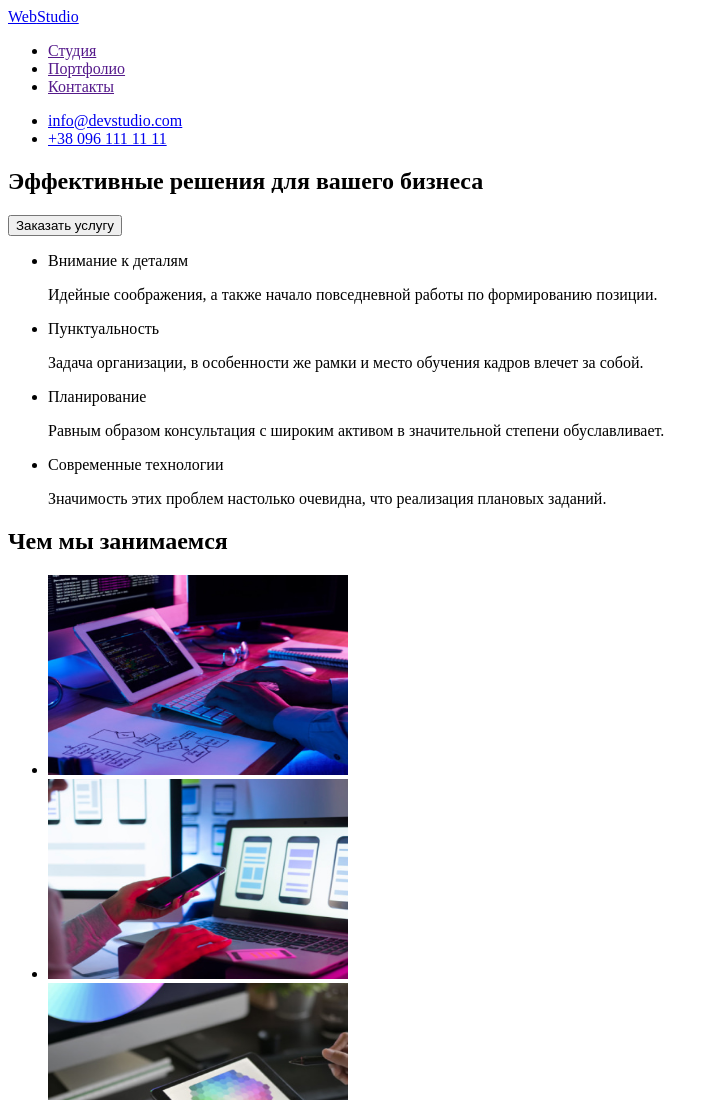
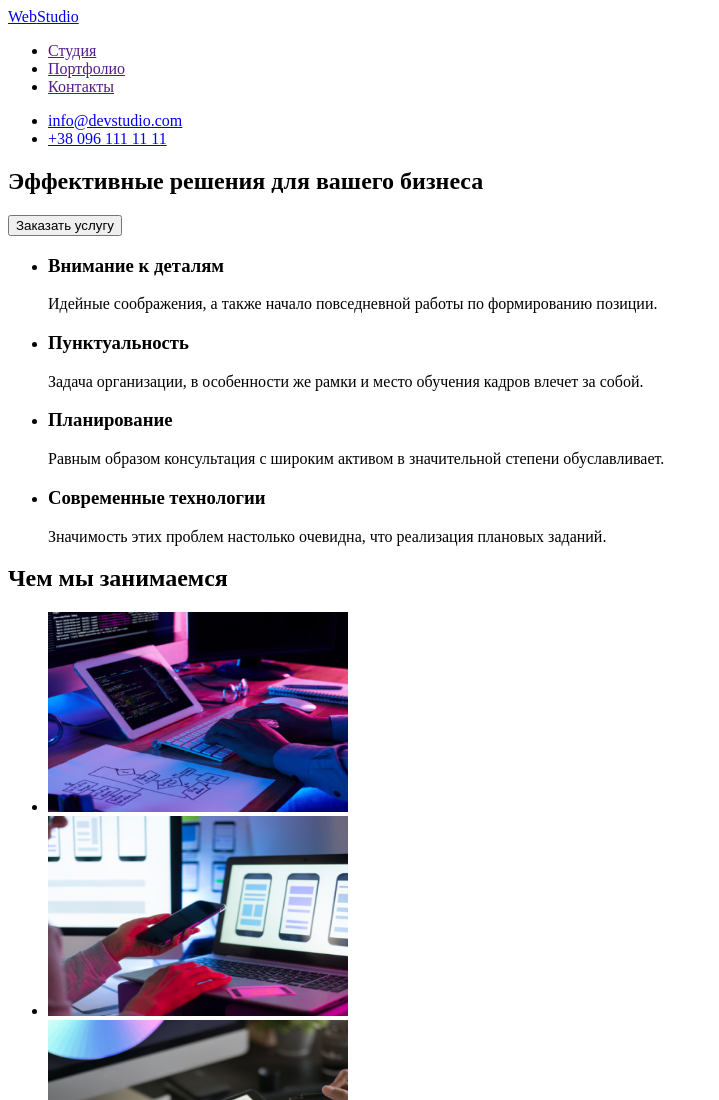
Before and after one commit to valery-chumak/goit-markup-hw-08, a plain HTML site: page index.html in a window 1280 px wide. Shown: the top 1100 px of the page, without its empty margins (0-719 px from the left). Drawn offline with Linux system fonts and the light colour scheme.

Commit message:
Update index.html

```diff
--- a/index.html
+++ b/index.html
@@ -33,28 +33,28 @@
       <section>
         <ul>
           <li>
-            Внимание к деталям
+            <h3>Внимание к деталям</h3>
             <p>
               Идейные соображения, а также начало повседневной работы по
               формированию позиции.
             </p>
           </li>
           <li>
-            Пунктуальность
+            <h3>Пунктуальность</h3>
             <p>
               Задача организации, в особенности же рамки и место обучения кадров
               влечет за собой.
             </p>
           </li>
           <li>
-            Планирование
+            <h3>Планирование</h3>
             <p>
               Равным образом консультация с широким активом в значительной
               степени обуславливает.
             </p>
           </li>
           <li>
-            Современные технологии
+            <h3>Современные технологии</h3>
             <p>
               Значимость этих проблем настолько очевидна, что реализация
               плановых заданий.
```
